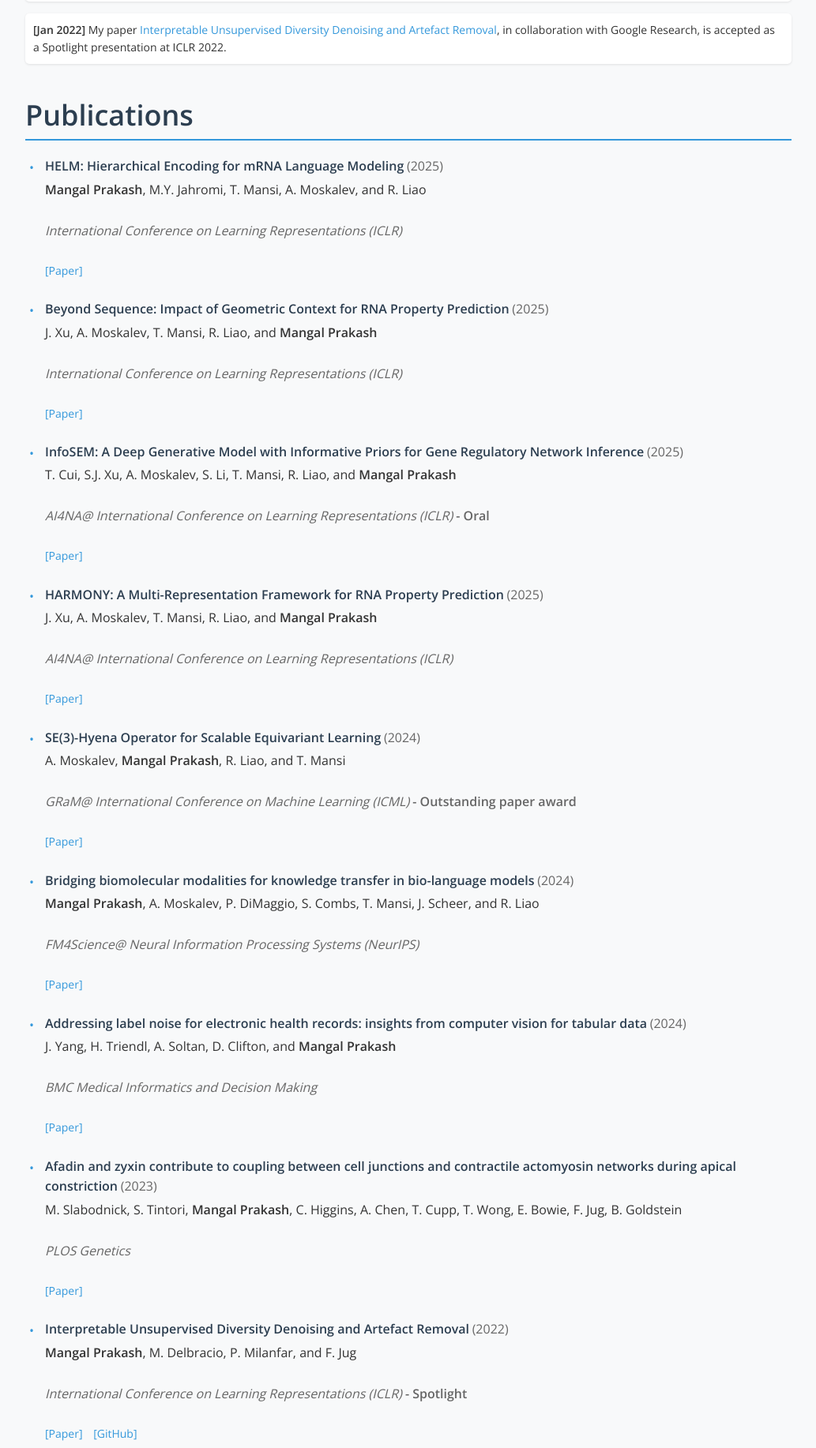
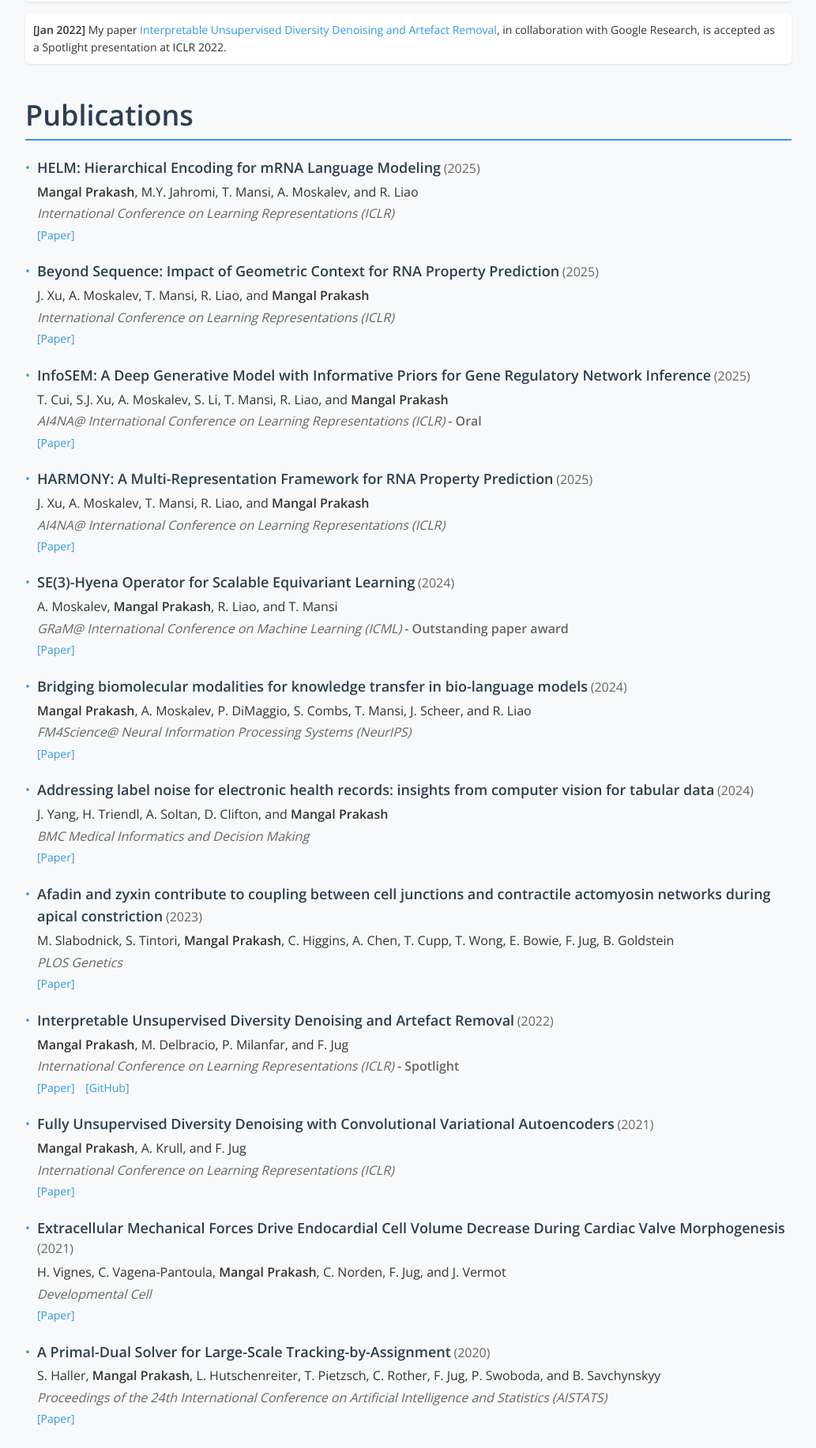
Before and after one commit to mangalp/mangalp.github.io, a Jekyll site: the page built from index.html, in a window 1280 px wide. Shown: the part 1391-3225 px from the top of the page at 79% size, without its empty margins (123-1156 px from the left). Built offline with Jekyll 4.4.1, drawn with Linux system fonts in a browser that asks for light colours; nearby versions of some CDN libraries.

Commit message:
Update publication section

```diff
--- a/css/main.css
+++ b/css/main.css
@@ -89,17 +89,17 @@ body {
 }
 
 .publications-container {
-    padding-left: 5px;
+    padding-left: 0;
 }
 
 .publication {
-    margin-bottom: 25px;
+    margin-bottom: 20px;
     padding: 0;
     background: none;
     box-shadow: none;
     display: block;
     position: relative;
-    padding-left: 20px;
+    padding-left: 15px;
     margin-left: 0;
 }
 
@@ -115,7 +115,7 @@ body {
 .publication-title {
     font-family: 'Open Sans', 'Helvetica Neue', Helvetica, Arial, sans-serif;
     font-weight: 600;
-    font-size: 16px;
+    font-size: 18px;
     color: #2c3e50;
     display: inline;
 }
@@ -134,7 +134,7 @@ body {
     font-size: 16px;
     color: #333;
     display: block;
-    margin: 4px 0;
+    margin: 4px 0 2px 0;
 }
 
 .publication-venue {
@@ -143,7 +143,7 @@ body {
     font-size: 16px;
     color: #666;
     display: block;
-    margin-bottom: 4px;
+    margin-bottom: 3px;
 }
 
 .publication a {
@@ -153,6 +153,7 @@ body {
     text-decoration: none;
     margin-right: 10px;
     transition: color 0.3s ease;
+    display: inline-block;
 }
 
 .publication a:hover {
--- a/index.html
+++ b/index.html
@@ -64,72 +64,72 @@ layout: default
         <div class="publication">
           <span class="publication-title">HELM: Hierarchical Encoding for mRNA Language Modeling</span>
           <span class="publication-year">(2025)</span><br>
-          <span class="publication-authors"><b>Mangal Prakash</b>, M.Y. Jahromi, T. Mansi, A. Moskalev, and R. Liao</span><br>
-          <span class="publication-venue"><i>International Conference on Learning Representations (ICLR)</i></span><br>
+          <span class="publication-authors"><b>Mangal Prakash</b>, M.Y. Jahromi, T. Mansi, A. Moskalev, and R. Liao</span>
+          <span class="publication-venue"><i>International Conference on Learning Representations (ICLR)</i></span>
           <a href="#">[Paper]</a>
         </div>
 
         <div class="publication">
           <span class="publication-title">Beyond Sequence: Impact of Geometric Context for RNA Property Prediction</span>
           <span class="publication-year">(2025)</span><br>
-          <span class="publication-authors">J. Xu, A. Moskalev, T. Mansi, R. Liao, and <b>Mangal Prakash</b></span><br>
-          <span class="publication-venue"><i>International Conference on Learning Representations (ICLR)</i></span><br>
+          <span class="publication-authors">J. Xu, A. Moskalev, T. Mansi, R. Liao, and <b>Mangal Prakash</b></span>
+          <span class="publication-venue"><i>International Conference on Learning Representations (ICLR)</i></span>
           <a href="#">[Paper]</a>
         </div>
 
         <div class="publication">
           <span class="publication-title">InfoSEM: A Deep Generative Model with Informative Priors for Gene Regulatory Network Inference</span>
           <span class="publication-year">(2025)</span><br>
-          <span class="publication-authors">T. Cui, S.J. Xu, A. Moskalev, S. Li, T. Mansi, R. Liao, and <b>Mangal Prakash</b></span><br>
-          <span class="publication-venue"><i>AI4NA@ International Conference on Learning Representations (ICLR)</i> <b>- Oral</b></span><br>
+          <span class="publication-authors">T. Cui, S.J. Xu, A. Moskalev, S. Li, T. Mansi, R. Liao, and <b>Mangal Prakash</b></span>
+          <span class="publication-venue"><i>AI4NA@ International Conference on Learning Representations (ICLR)</i> <b>- Oral</b></span>
           <a href="#">[Paper]</a>
         </div>
 
         <div class="publication">
           <span class="publication-title">HARMONY: A Multi-Representation Framework for RNA Property Prediction</span>
           <span class="publication-year">(2025)</span><br>
-          <span class="publication-authors">J. Xu, A. Moskalev, T. Mansi, R. Liao, and <b>Mangal Prakash</b></span><br>
-          <span class="publication-venue"><i>AI4NA@ International Conference on Learning Representations (ICLR)</i></span><br>
+          <span class="publication-authors">J. Xu, A. Moskalev, T. Mansi, R. Liao, and <b>Mangal Prakash</b></span>
+          <span class="publication-venue"><i>AI4NA@ International Conference on Learning Representations (ICLR)</i></span>
           <a href="#">[Paper]</a>
         </div>
 
         <div class="publication">
           <span class="publication-title">SE(3)-Hyena Operator for Scalable Equivariant Learning</span>
           <span class="publication-year">(2024)</span><br>
-          <span class="publication-authors">A. Moskalev, <b>Mangal Prakash</b>, R. Liao, and T. Mansi</span><br>
-          <span class="publication-venue"><i>GRaM@ International Conference on Machine Learning (ICML)</i> <b>- Outstanding paper award</b></span><br>
+          <span class="publication-authors">A. Moskalev, <b>Mangal Prakash</b>, R. Liao, and T. Mansi</span>
+          <span class="publication-venue"><i>GRaM@ International Conference on Machine Learning (ICML)</i> <b>- Outstanding paper award</b></span>
           <a href="#">[Paper]</a>
         </div>
 
         <div class="publication">
           <span class="publication-title">Bridging biomolecular modalities for knowledge transfer in bio-language models</span>
           <span class="publication-year">(2024)</span><br>
-          <span class="publication-authors"><b>Mangal Prakash</b>, A. Moskalev, P. DiMaggio, S. Combs, T. Mansi, J. Scheer, and R. Liao</span><br>
-          <span class="publication-venue"><i>FM4Science@ Neural Information Processing Systems (NeurIPS)</i></span><br>
+          <span class="publication-authors"><b>Mangal Prakash</b>, A. Moskalev, P. DiMaggio, S. Combs, T. Mansi, J. Scheer, and R. Liao</span>
+          <span class="publication-venue"><i>FM4Science@ Neural Information Processing Systems (NeurIPS)</i></span>
           <a href="#">[Paper]</a>
         </div>
 
         <div class="publication">
           <span class="publication-title">Addressing label noise for electronic health records: insights from computer vision for tabular data</span>
           <span class="publication-year">(2024)</span><br>
-          <span class="publication-authors">J. Yang, H. Triendl, A. Soltan, D. Clifton, and <b>Mangal Prakash</b></span><br>
-          <span class="publication-venue"><i>BMC Medical Informatics and Decision Making</i></span><br>
+          <span class="publication-authors">J. Yang, H. Triendl, A. Soltan, D. Clifton, and <b>Mangal Prakash</b></span>
+          <span class="publication-venue"><i>BMC Medical Informatics and Decision Making</i></span>
           <a href="#">[Paper]</a>
         </div>
 
         <div class="publication">
           <span class="publication-title">Afadin and zyxin contribute to coupling between cell junctions and contractile actomyosin networks during apical constriction</span>
           <span class="publication-year">(2023)</span><br>
-          <span class="publication-authors">M. Slabodnick, S. Tintori, <b>Mangal Prakash</b>, C. Higgins, A. Chen, T. Cupp, T. Wong, E. Bowie, F. Jug, B. Goldstein</span><br>
-          <span class="publication-venue"><i>PLOS Genetics</i></span><br>
+          <span class="publication-authors">M. Slabodnick, S. Tintori, <b>Mangal Prakash</b>, C. Higgins, A. Chen, T. Cupp, T. Wong, E. Bowie, F. Jug, B. Goldstein</span>
+          <span class="publication-venue"><i>PLOS Genetics</i></span>
           <a href="https://www.biorxiv.org/content/10.1101/2022.07.04.498649.full.pdf">[Paper]</a>
         </div>
 
         <div class="publication">
           <span class="publication-title">Interpretable Unsupervised Diversity Denoising and Artefact Removal</span>
           <span class="publication-year">(2022)</span><br>
-          <span class="publication-authors"><b>Mangal Prakash</b>, M. Delbracio, P. Milanfar, and F. Jug</span><br>
-          <span class="publication-venue"><i>International Conference on Learning Representations (ICLR)</i> <b>- Spotlight</b></span><br>
+          <span class="publication-authors"><b>Mangal Prakash</b>, M. Delbracio, P. Milanfar, and F. Jug</span>
+          <span class="publication-venue"><i>International Conference on Learning Representations (ICLR)</i> <b>- Spotlight</b></span>
           <a href="https://openreview.net/forum?id=DfMqlB0PXjM">[Paper]</a>
           <a href="https://github.com/juglab/HDN">[GitHub]</a>
         </div>
@@ -137,72 +137,72 @@ layout: default
         <div class="publication">
           <span class="publication-title">Fully Unsupervised Diversity Denoising with Convolutional Variational Autoencoders</span>
           <span class="publication-year">(2021)</span><br>
-          <span class="publication-authors"><b>Mangal Prakash</b>, A. Krull, and F. Jug</span><br>
-          <span class="publication-venue"><i>International Conference on Learning Representations (ICLR)</i></span><br>
+          <span class="publication-authors"><b>Mangal Prakash</b>, A. Krull, and F. Jug</span>
+          <span class="publication-venue"><i>International Conference on Learning Representations (ICLR)</i></span>
           <a href="#">[Paper]</a>
         </div>
 
         <div class="publication">
           <span class="publication-title">Extracellular Mechanical Forces Drive Endocardial Cell Volume Decrease During Cardiac Valve Morphogenesis</span>
           <span class="publication-year">(2021)</span><br>
-          <span class="publication-authors">H. Vignes, C. Vagena-Pantoula, <b>Mangal Prakash</b>, C. Norden, F. Jug, and J. Vermot</span><br>
-          <span class="publication-venue"><i>Developmental Cell</i></span><br>
+          <span class="publication-authors">H. Vignes, C. Vagena-Pantoula, <b>Mangal Prakash</b>, C. Norden, F. Jug, and J. Vermot</span>
+          <span class="publication-venue"><i>Developmental Cell</i></span>
           <a href="https://www.sciencedirect.com/science/article/abs/pii/S1534580722000776">[Paper]</a>
         </div>
 
         <div class="publication">
           <span class="publication-title">A Primal-Dual Solver for Large-Scale Tracking-by-Assignment</span>
           <span class="publication-year">(2020)</span><br>
-          <span class="publication-authors">S. Haller, <b>Mangal Prakash</b>, L. Hutschenreiter, T. Pietzsch, C. Rother, F. Jug, P. Swoboda, and B. Savchynskyy</span><br>
-          <span class="publication-venue"><i>Proceedings of the 24th International Conference on Artificial Intelligence and Statistics (AISTATS)</i></span><br>
+          <span class="publication-authors">S. Haller, <b>Mangal Prakash</b>, L. Hutschenreiter, T. Pietzsch, C. Rother, F. Jug, P. Swoboda, and B. Savchynskyy</span>
+          <span class="publication-venue"><i>Proceedings of the 24th International Conference on Artificial Intelligence and Statistics (AISTATS)</i></span>
           <a href="#">[Paper]</a>
         </div>
 
         <div class="publication">
           <span class="publication-title">DenoiSeg: Joint Denoising and Segmentation</span>
           <span class="publication-year">(2020)</span><br>
-          <span class="publication-authors"><b>Mangal Prakash</b>, T-O. Buchholz, D. Schmidt, A. Krull, and F. Jug</span><br>
-          <span class="publication-venue"><i>Bio Image Computing@ ECCV</i></span><br>
+          <span class="publication-authors"><b>Mangal Prakash</b>, T-O. Buchholz, D. Schmidt, A. Krull, and F. Jug</span>
+          <span class="publication-venue"><i>Bio Image Computing@ ECCV</i></span>
           <a href="#">[Paper]</a>
         </div>
 
         <div class="publication">
           <span class="publication-title">Fully Unsupervised Probabilistic Noise2Void</span>
           <span class="publication-year">(2020)</span><br>
-          <span class="publication-authors"><b>Mangal Prakash</b>, T-O. Buchholz, M. Lalit, P. Tomancak, F. Jug, and A. Krull</span><br>
-          <span class="publication-venue"><i>IEEE International Symposium on Biomedical Imaging (ISBI)</i></span><br>
+          <span class="publication-authors"><b>Mangal Prakash</b>, T-O. Buchholz, M. Lalit, P. Tomancak, F. Jug, and A. Krull</span>
+          <span class="publication-venue"><i>IEEE International Symposium on Biomedical Imaging (ISBI)</i></span>
           <a href="#">[Paper]</a>
         </div>
 
         <div class="publication">
           <span class="publication-title">Leveraging Self-Supervised Denoising for Image Segmentation</span>
           <span class="publication-year">(2020)</span><br>
-          <span class="publication-authors"><b>Mangal Prakash</b>, T-O. Buchholz, M. Lalit, P. Tomancak, F. Jug, and A. Krull</span><br>
-          <span class="publication-venue"><i>IEEE International Symposium on Biomedical Imaging (ISBI)</i></span><br>
+          <span class="publication-authors"><b>Mangal Prakash</b>, T-O. Buchholz, M. Lalit, P. Tomancak, F. Jug, and A. Krull</span>
+          <span class="publication-venue"><i>IEEE International Symposium on Biomedical Imaging (ISBI)</i></span>
           <a href="#">[Paper]</a>
         </div>
 
         <div class="publication">
           <span class="publication-title">Probabilistic Noise2Void: Unsupervised Content-Aware Denoising</span>
           <span class="publication-year">(2020)</span><br>
-          <span class="publication-authors">A. Krull, T. Vicar, <b>Mangal Prakash</b>, M. Lalit, and F. Jug</span><br>
-          <span class="publication-venue"><i>Frontiers in Computer Science</i></span><br>
+          <span class="publication-authors">A. Krull, T. Vicar, <b>Mangal Prakash</b>, M. Lalit, and F. Jug</span>
+          <span class="publication-venue"><i>Frontiers in Computer Science</i></span>
           <a href="#">[Paper]</a>
         </div>
 
         <div class="publication">
           <span class="publication-title">Regionalized tissue fluidization is required for epithelial gap closure during insect gastrulation</span>
           <span class="publication-year">(2020)</span><br>
-          <span class="publication-authors">A. Jain, V. Ulman, A. Mukherjee, <b>Mangal Prakash</b>, M.B. Cuenca, L.G. Pimpale, S. Münster, R. Haase, K.A. Panfilio, F. Jug, S.W. Grill, P. Tomancak, and A. Pavlopoulos</span><br>
-          <span class="publication-venue"><i>Nature Communications</i></span><br>
+          <span class="publication-authors">A. Jain, V. Ulman, A. Mukherjee, <b>Mangal Prakash</b>, M.B. Cuenca, L.G. Pimpale, S. Münster, R. Haase, K.A. Panfilio, F. Jug, S.W. Grill, P. Tomancak, and A. Pavlopoulos</span>
+          <span class="publication-venue"><i>Nature Communications</i></span>
           <a href="#">[Paper]</a>
         </div>
 
         <div class="publication">
           <span class="publication-title">Collagen structure maintains mesenchymal stem cell fate and nuclear shape in embryonic sutures</span>
           <span class="publication-year">(Under review)</span><br>
-          <span class="publication-authors">D.A. Afonso, A. Ryan, A.L. Chomiak, <b>Mangal Prakash</b>, F. Jug, C. Modes, and J. Tabler</span><br>
-          <span class="publication-venue"><i>Cell Reports</i></span><br>
+          <span class="publication-authors">D.A. Afonso, A. Ryan, A.L. Chomiak, <b>Mangal Prakash</b>, F. Jug, C. Modes, and J. Tabler</span>
+          <span class="publication-venue"><i>Cell Reports</i></span>
           <a href="#">[Paper]</a>
         </div>
       </div>
```
